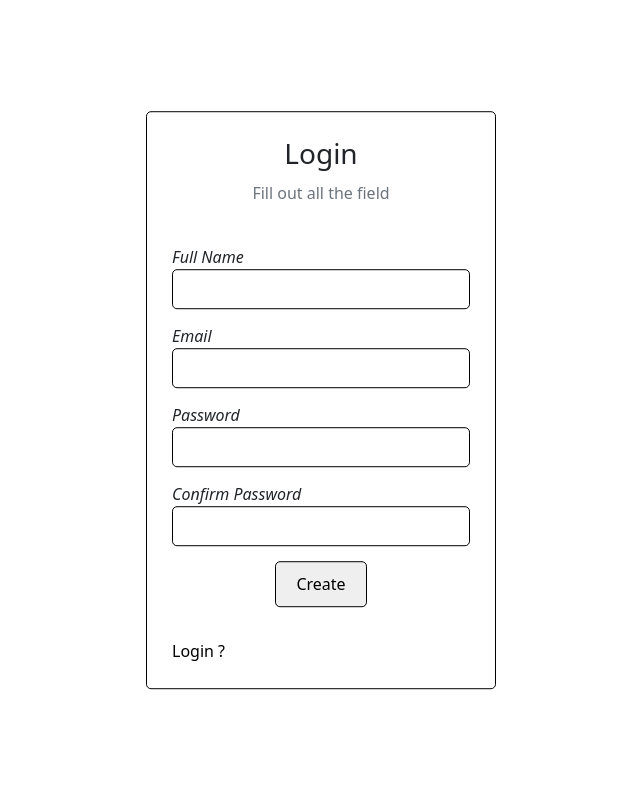
After one commit to thecodemaster12/php-todo-app, a PHP site: page /register.php in a window 1280 px wide. The commit adds this page. Shown: the whole page, without its empty margins (319-959 px from the left). Run offline with PHP 8.4, Linux system fonts and the light colour scheme.

Commit message:
Completed the registration section

```diff
--- a/css/style.css
+++ b/css/style.css
@@ -9,7 +9,7 @@
 }
 
 body {
-    font-family: "Lato", sans-serif;
+    /* font-family: "Lato", sans-serif; */
 }
 
 a {
@@ -25,7 +25,17 @@ html {
     scroll-behavior: smooth;
 }
 
+h1,h2,h3,h4,h5,h6,p,ul,ol,li {
+    padding: 0;
+    margin: 0;
+}
+
 /* My Custom CSS */
+
+.sr-section{
+    min-height: 100vh;
+    position: relative;
+}
 
 .sr-position-center {
     position: absolute;
@@ -41,8 +51,57 @@ html {
     align-items: center;
 }
 
-.sr-section-padding {
-    padding: 100px 0px;
+.sr-card {
+    padding: 25px;
+    border: 1px solid #000;
+    border-radius: 5px;
+    background-color: #fff;
+}
+
+.login-card {
+    width: 350px;
+}
+
+.sr-card-title {
+    text-align: center;
+    padding-bottom: 10px;
+}
+
+.sr-card-subtitle {
+    text-align: center;
+    padding-bottom: 40px;
+}
+
+.form-area {
+    display: flex;
+    flex-direction: column;
+    gap: 15px;
+}
+
+.input {
+    display: flex;
+    flex-direction: column;
+}
+
+label{
+    font-style: italic;
+    text-transform: capitalize;
+}
+.input input[type="text"],
+.input input[type="email"],
+.input input[type="date"],
+.input input[type="password"] {
+    padding: 10px;
+    height: 40px;
+    border-radius: 5px;
+    outline: none;
+    border: 1px solid #000;
+}
+
+input[type="submit"] {
+    padding: 10px 20px;
+    border-radius: 5px;
+    border: 1px solid #000;
 }
 
 /*  ==========================================================================
--- a/includes/db-con.php
+++ b/includes/db-con.php
@@ -3,11 +3,11 @@
 $dbServer = 'localhost';
 $dbUsername = 'root';
 $dbPassword = '';
-$dbName = 'mydb';
+$dbName = 'saifur';
 
 try {
     $conn = mysqli_connect($dbServer, $dbUsername, $dbPassword, $dbName);
-    echo 'You are connected ..!!!';
+    // echo 'You are connected ..!!!';
 } catch (Exception $e) {
     echo "<strong>Failed to Connect:</strong> " . $e->getMessage();
 }
--- a/includes/header.php
+++ b/includes/header.php
@@ -9,7 +9,7 @@ include 'includes/db-con.php';
 <head>
   <meta charset="utf-8">
   <meta name="viewport" content="width=device-width, initial-scale=1">
-  <title>PHP</title>
+  <title>PHP TODO APP</title>
   <link rel="shortcut icon" href="images/logo.png" type="image/x-icon">
 
 
--- /dev/null
+++ b/register.php
@@ -0,0 +1,56 @@
+<?php
+include 'includes/header.php';
+
+session_start();
+
+if (!empty($_SESSION['user_id'])) {
+    header("Location: dashboard.php");
+}
+
+?>
+
+<section class="sr-section">
+  <div class="sr-card login-card sr-position-center">
+    <h3 class="sr-card-title">Login</h3>
+    <p class="text-secondary sr-card-subtitle">Fill out all the field</p>
+
+  <form class="form-area pb-3" action="includes/add-user.php" method="post">
+    <div class="input">
+      <label for="name">Full Name</label>
+      <input type="text" name="name">
+    </div>
+    <div class="input">
+      <label for="email">email</label>
+      <input type="email" name="email">
+    </div>
+    <div class="input">
+      <label for="pass">Password</label>
+      <input type="password" name="pass">
+    </div>
+    <div class="input">
+      <label for="pass">Confirm Password</label>
+      <input type="password" name="confPass">
+    </div>
+    <div class="text-center">
+      <input type="submit" value="Create">
+    </div>
+  </form>
+
+  <div class="text-center text-danger py-2">
+    <p><?php
+        if (!empty($_SESSION['reg-status'])) {
+            echo $_SESSION['reg-status'];
+            unset($_SESSION['reg-status']);
+        }
+    ?></p>
+  </div>
+
+  <div class="">
+    <a href="index.php" class='icon-link icon-link-hover'>Login ?</a>
+  </div>
+  </div>
+</section>
+
+<?php
+include 'includes/footer.php'
+?>
```
Also changed, not shown: dashboard.php (added, +11 -0 lines), includes/add-user.php (added, +105 -0 lines), index.php (+30 -20 lines), 1 other file.
